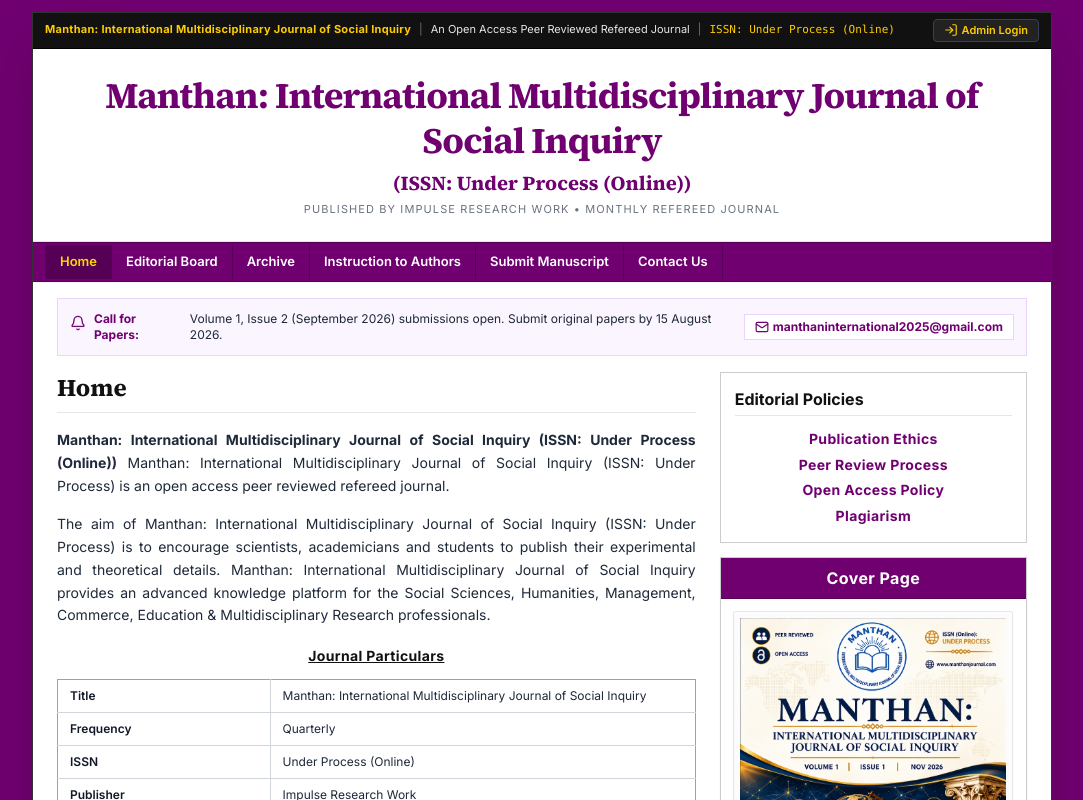
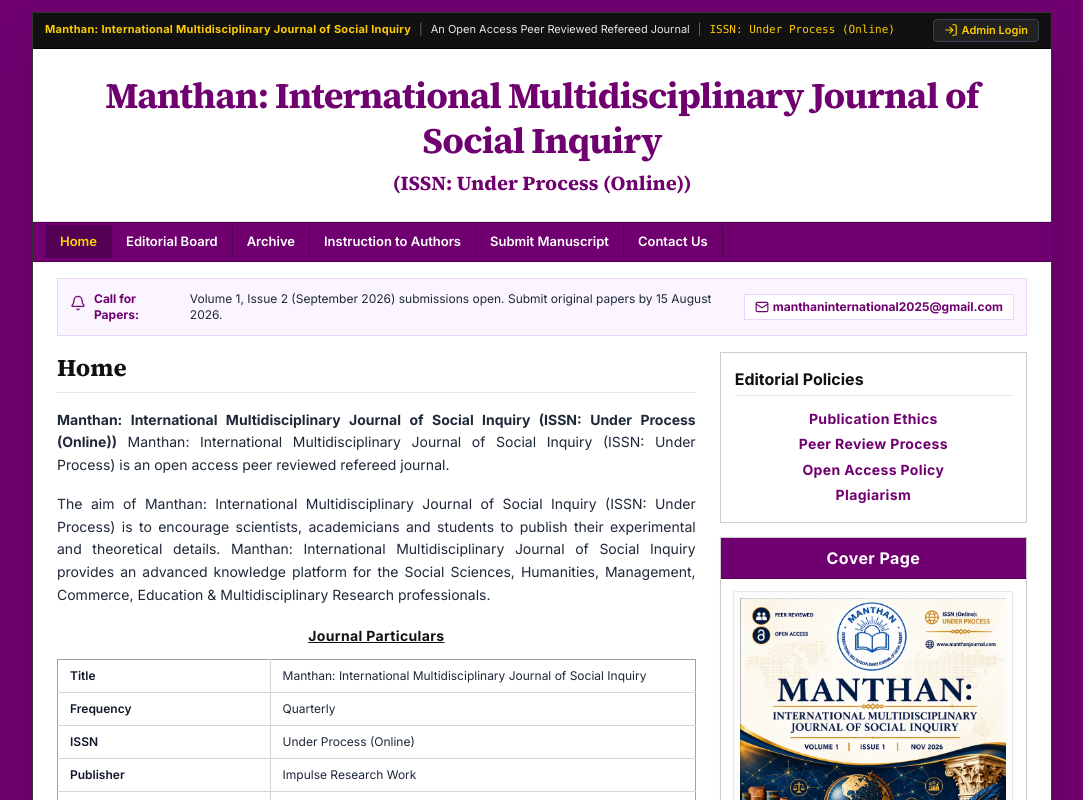
Before and after one commit to manthaninternational2025-maker/architect-web-main, a Next.js app: page / in a window 1280 px wide. Shown: the top 800 px of the page, without its empty margins (98-1181 px from the left). Built offline with nearby package versions, Linux system fonts and the light colour scheme.

Commit message:
fix: remove Published by Publisher Monthly Refereed Journal subtitle from Masthead

```diff
--- a/components/layout/Masthead.tsx
+++ b/components/layout/Masthead.tsx
@@ -17,9 +17,6 @@ export function Masthead() {
           <p className="text-base sm:text-xl font-editorial not-italic font-bold text-[#700070] mt-1.5">
             (ISSN: {settings.issn})
           </p>
-          <p className="text-[11px] font-sans text-gray-500 uppercase tracking-widest mt-1">
-            Published by {settings.publisher} • Monthly Refereed Journal
-          </p>
         </div>
       </Link>
     </div>
```
